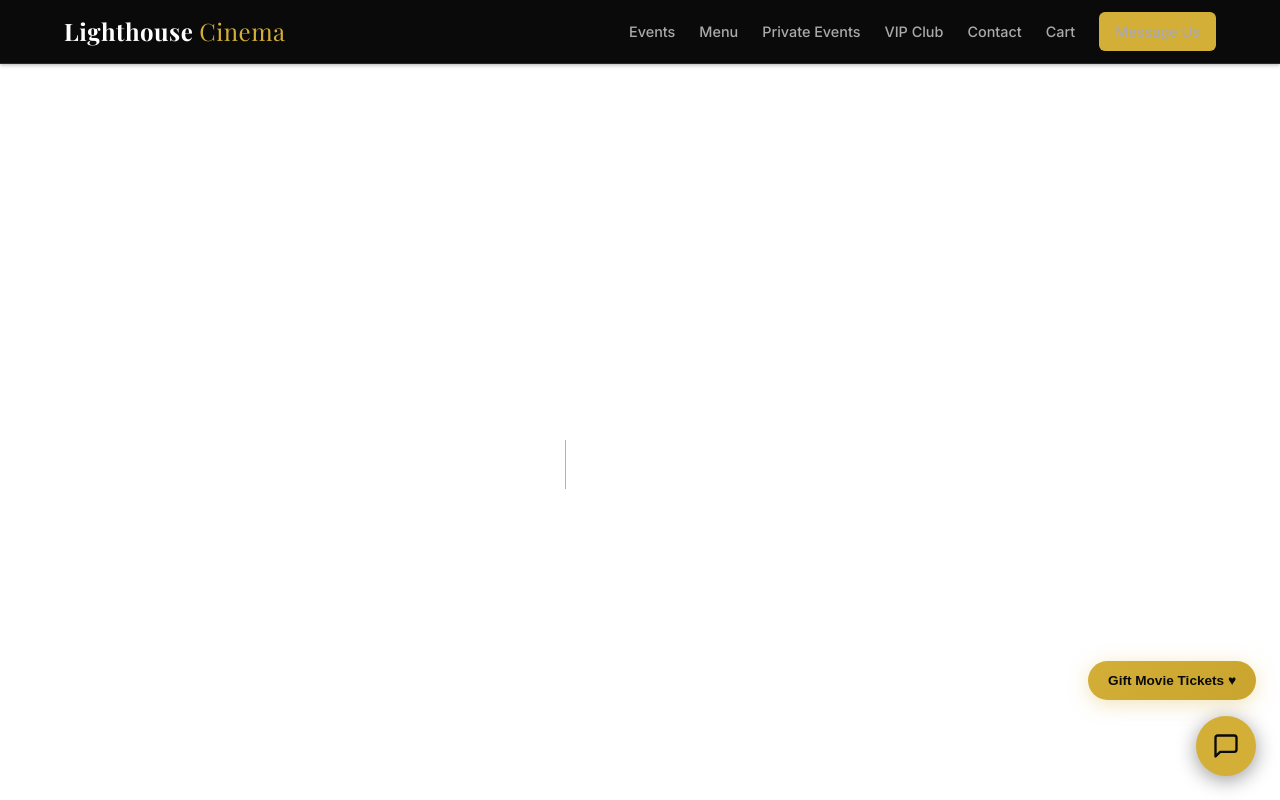
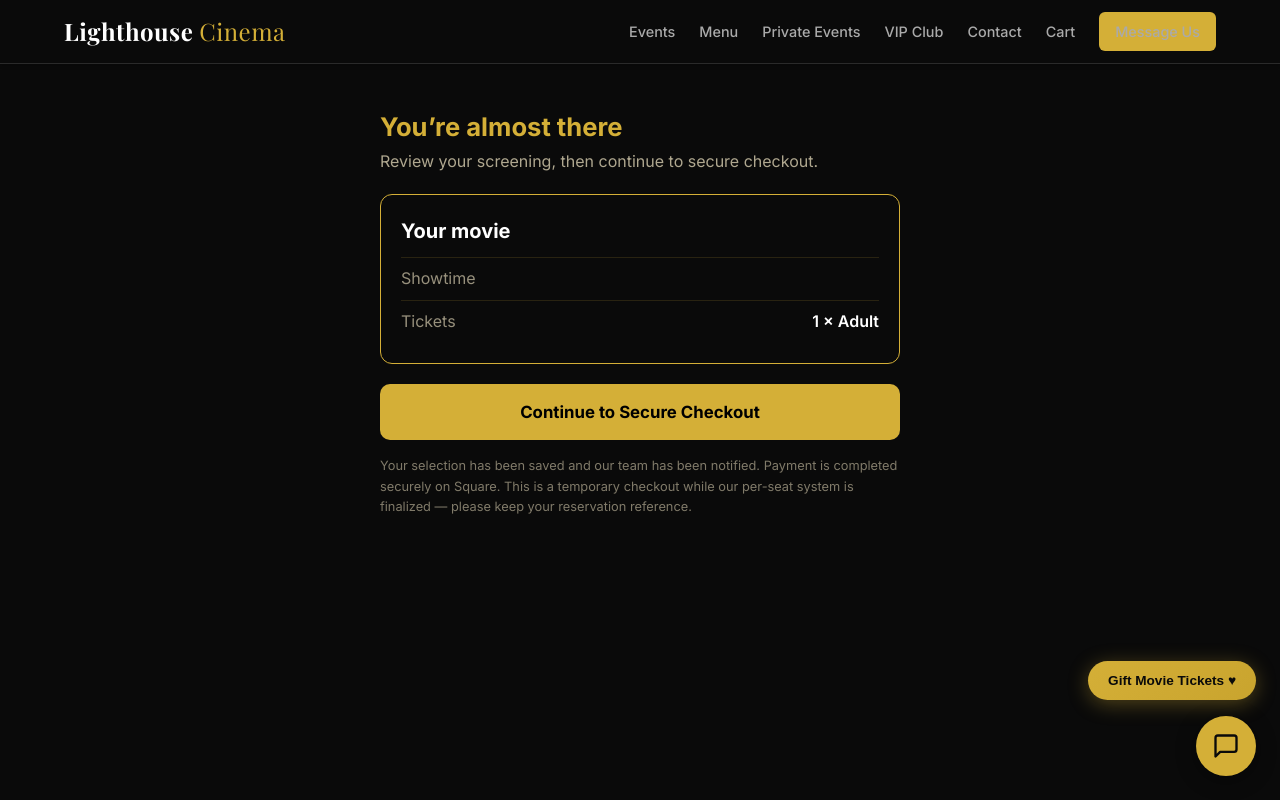
Before and after one commit to lighthousecinemapg-cyber/lighthouse-cinema, a Next.js app: page /checkout/hold in a window 1280 px wide. Before the commit this address had no page. Shown: the top 800 px of the page. Built offline with nearby package versions, Linux system fonts and the light colour scheme.

Commit message:
Add checkout transition page (shows screening + continue to secure checkout)

```diff
--- /dev/null
+++ b/app/checkout/hold/page.js
@@ -0,0 +1,53 @@
+'use client';
+import { useEffect, useState } from 'react';
+
+const gold = '#d4af37';
+
+function Row({ label, value }) {
+  return (
+    <div style={{ display: 'flex', justifyContent: 'space-between', padding: '8px 0', borderTop: '1px solid rgba(212,175,55,0.15)' }}>
+      <span style={{ color: 'rgba(245,233,200,0.6)' }}>{label}</span>
+      <span style={{ color: '#fff', fontWeight: 600 }}>{value}</span>
+    </div>
+  );
+}
+
+export default function CheckoutHoldPage() {
+  const [q, setQ] = useState(null);
+  useEffect(() => {
+    const p = new URLSearchParams(window.location.search);
+    setQ({
+      movie: p.get('m') || 'Your movie',
+      date: p.get('d') || '',
+      time: p.get('t') || '',
+      screen: p.get('s') || '',
+      qty: p.get('q') || '1',
+      tt: p.get('tt') || 'Adult',
+      ref: p.get('ref') || '',
+      url: p.get('url') || 'https://square.link/u/YqvdJLdp',
+    });
+  }, []);
+
+  if (!q) return <main style={{ background: '#0a0a0a', minHeight: '100vh' }} />;
+
+  return (
+    <main style={{ background: '#0a0a0a', color: '#f5e9c8', minHeight: '100vh', padding: '48px 20px', display: 'flex', justifyContent: 'center' }}>
+      <div style={{ maxWidth: 520, width: '100%' }}>
+        <h1 style={{ color: gold, fontSize: '1.6rem', margin: '0 0 6px' }}>You&rsquo;re almost there</h1>
+        <p style={{ color: 'rgba(245,233,200,0.7)', margin: '0 0 20px' }}>Review your screening, then continue to secure checkout.</p>
+        <div style={{ border: '1px solid ' + gold, borderRadius: 12, padding: '20px', marginBottom: 20 }}>
+          <div style={{ fontSize: '1.25rem', fontWeight: 800, color: '#fff', marginBottom: 10 }}>{q.movie}</div>
+          {q.date ? <Row label="Date" value={q.date} /> : null}
+          <Row label="Showtime" value={q.time} />
+          {q.screen ? <Row label="Auditorium" value={'Screen ' + q.screen} /> : null}
+          <Row label="Tickets" value={q.qty + ' × ' + q.tt} />
+          {q.ref ? <Row label="Reservation" value={q.ref} /> : null}
+        </div>
+        <a href={q.url} style={{ display: 'block', textAlign: 'center', background: gold, color: '#000', fontWeight: 800, padding: '15px', borderRadius: 10, textDecoration: 'none', fontSize: '1.05rem' }}>Continue to Secure Checkout</a>
+        <p style={{ color: 'rgba(245,233,200,0.5)', fontSize: '0.8rem', marginTop: 16, lineHeight: 1.6 }}>
+          Your selection has been saved and our team has been notified{q.ref ? ' (reference ' + q.ref + ')' : ''}. Payment is completed securely on Square. This is a temporary checkout while our per-seat system is finalized &mdash; please keep your reservation reference.
+        </p>
+      </div>
+    </main>
+  );
+}
```
